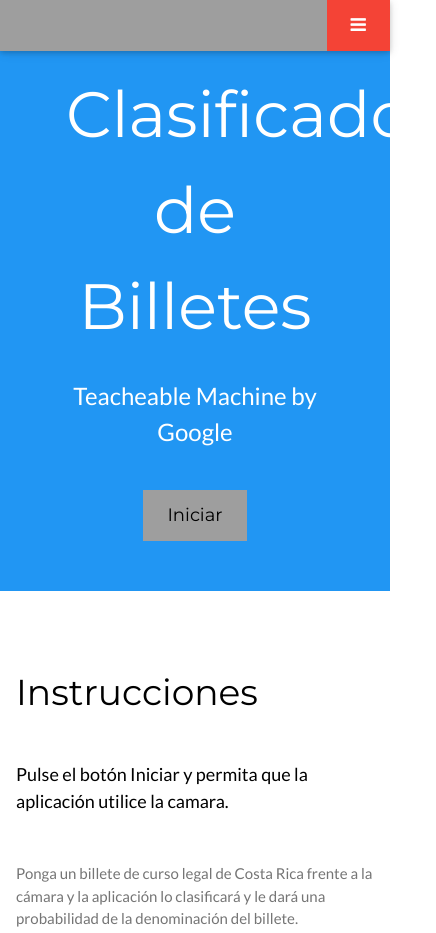
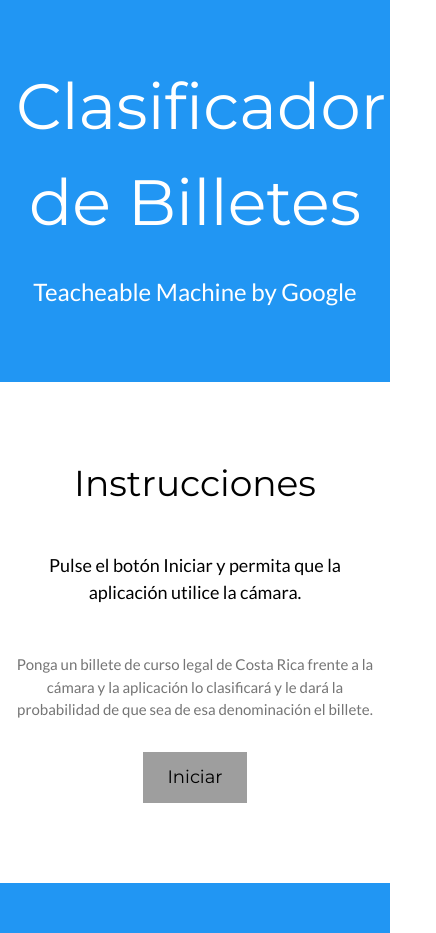
Before and after one commit to alertacivil/billetes, a plain HTML site: page index.html in a window 390 px wide. Shown: the top 933 px of the page, 436 px wide, since content can reach past the window. Drawn offline with nearby package versions, Linux system fonts and the light colour scheme.

Commit message:
Add files via upload

```diff
--- a/index.html
+++ b/index.html
@@ -1,7 +1,7 @@
 <!DOCTYPE html>
 <html lang="en">
 <head>
-<title>W3.CSS Template</title>
+<title>Clasificador de Billetes</title>
 <meta charset="UTF-8">
 <meta name="viewport" content="width=device-width, initial-scale=1">
 <link rel="stylesheet" href="https://www.w3schools.com/w3css/4/w3.css">
@@ -13,40 +13,32 @@
 <style>
 body,h1,h2,h3,h4,h5,h6 {font-family: "Lato", sans-serif}
 .w3-bar,h1,button {font-family: "Montserrat", sans-serif}
-.fa-anchor,.fa-coffee {font-size:200px}
+
 </style>
 </head>
 <body>
 
-<!-- Navbar -->
-<div class="w3-top">
-  <div class="w3-bar w3-gray w3-card w3-left-align w3-large">
-    <a class="w3-bar-item w3-button w3-hide-medium w3-hide-large w3-right w3-padding-large w3-hover-white w3-large w3-red" href="javascript:void(0);" onclick="myFunction()" title="Toggle Navigation Menu"><i class="fa fa-bars"></i></a>
 
-  </div>
-
-  <!-- Navbar on small screens -->
-  <div id="navDemo" class="w3-bar-block w3-white w3-hide w3-hide-large w3-hide-medium w3-large">
-
-  </div>
-</div>
 
 <!-- Header -->
-<header class="w3-container w3-blue w3-center" style="padding:50px">
-  <h1 class="w3-margin w3-jumbo">Clasificador de Billetes</h1>
+<header class="w3-container w3-blue w3-center w3-padding-48">
+  <h1 class="w3-jumbo">Clasificador de Billetes</h1>
   <p class="w3-xlarge">Teacheable Machine by Google</p>
-  <button class="w3-button w3-gray w3-padding-large w3-large w3-margin-top" type="button" onclick="init()">Iniciar</button>
+
+
 </header>
 
 <!-- First Grid -->
-<div class="w3-row-padding w3-padding-64 w3-container">
+<div class="w3-row-padding w3-padding-64 w3-container w3-center">
   <div class="w3-content">
-      <h1>Instrucciones</h1>
-      <h5 class="w3-padding-32">Pulse el botón Iniciar y permita que la aplicación utilice la camara.</h5>
+    <h1>Instrucciones</h1>
+    <h5 class="w3-padding-32">Pulse el botón Iniciar y permita que la aplicación utilice la cámara.</h5>
 
-      <p class="w3-text-grey">Ponga un billete de curso legal de Costa Rica frente a la cámara y la aplicación lo clasificará y le dará una probabilidad de la denominación del billete.</p>
+    <p class="w3-text-grey">Ponga un billete de curso legal de Costa Rica frente a la cámara y la aplicación lo clasificará y le dará la probabilidad de que sea de esa denominación el billete.</p>
 
-      <div id="webcam-container" class="w3-center"></div>
+    <button class="w3-button w3-gray w3-padding-large w3-large w3-margin-top" type="button" onclick="init()">Iniciar</button>
+
+      <div id="webcam-container" class="w3-center w3-padding"></div>
 
       <div id="label-container" class="w3-center"></div>
 
@@ -80,8 +72,8 @@ async function init() {
 
     // Convenience function to setup a webcam
     const flip = true; // whether to flip the webcam
-    const width = 400;
-    const height = 400;
+    const width = 300;
+    const height = 300;
     webcam = new tmImage.Webcam(width, height, flip);
     await webcam.setup(); // request access to the webcam
 
```
